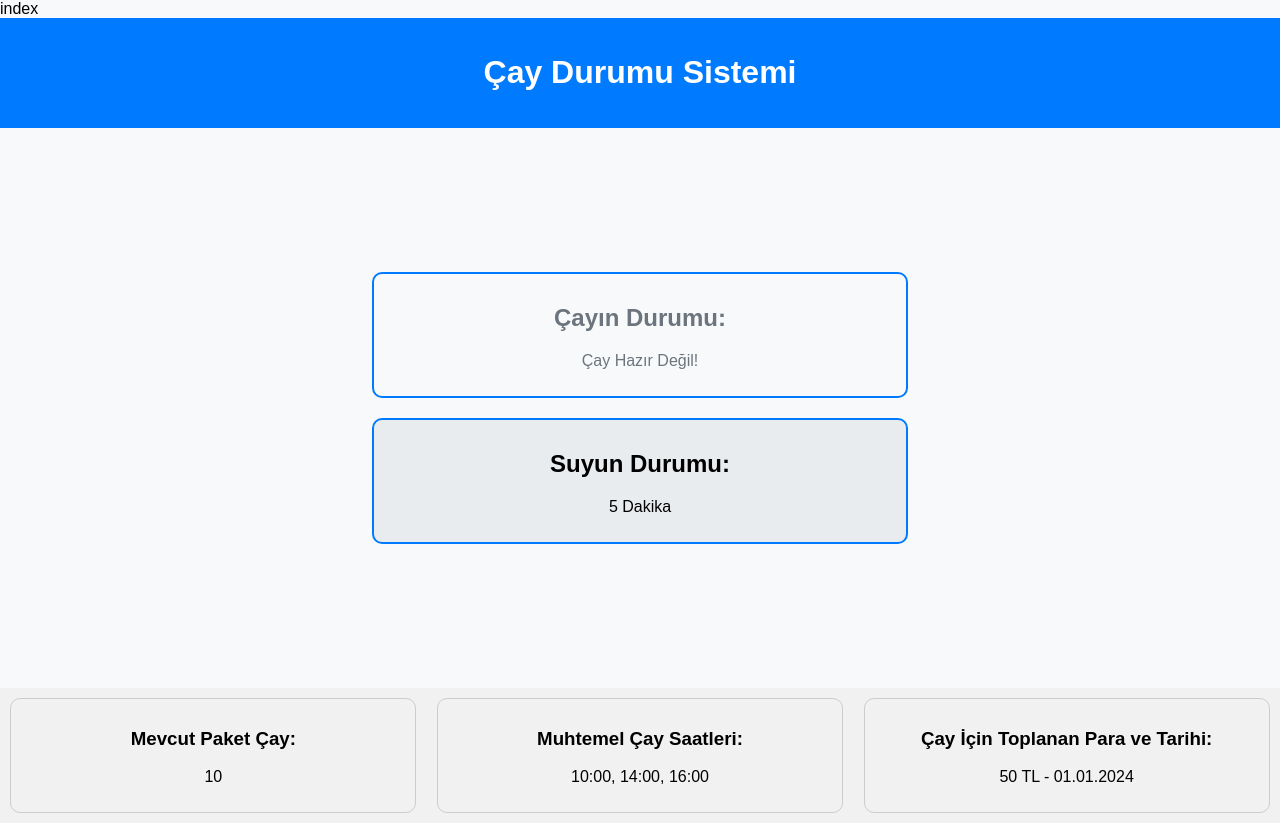
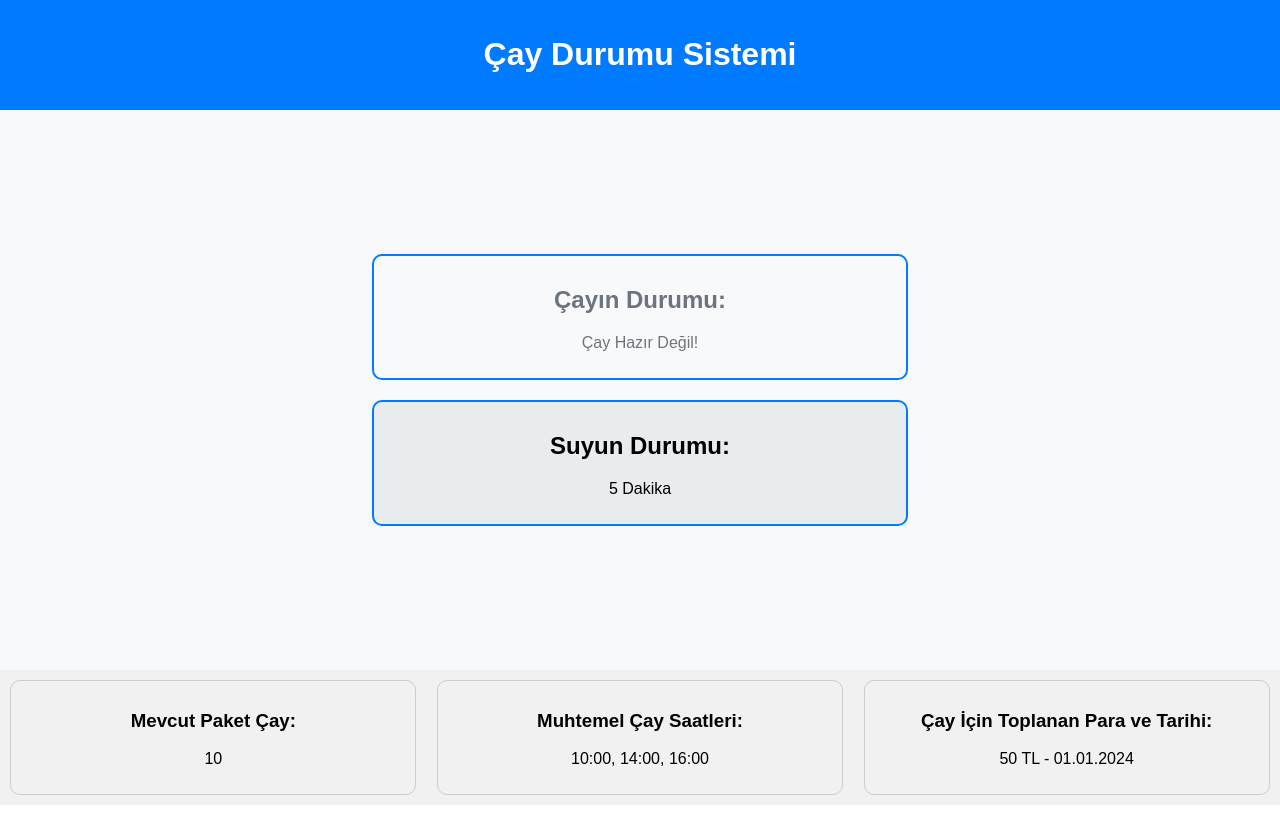
Before and after one commit to ReceproF/cay_durumu_sistemi, a Python web app: template templates/index.html in a window 1280 px wide. Run offline with Jinja, Linux system fonts and the light colour scheme; the template is opened without the code that fills it, so the values that code supplies are empty.

Commit message:
Update index.html

```diff
--- a/templates/index.html
+++ b/templates/index.html
@@ -1,7 +1,3 @@
-index
-
-
-
 <!DOCTYPE html>
 <html lang="en">
 <head>
```
